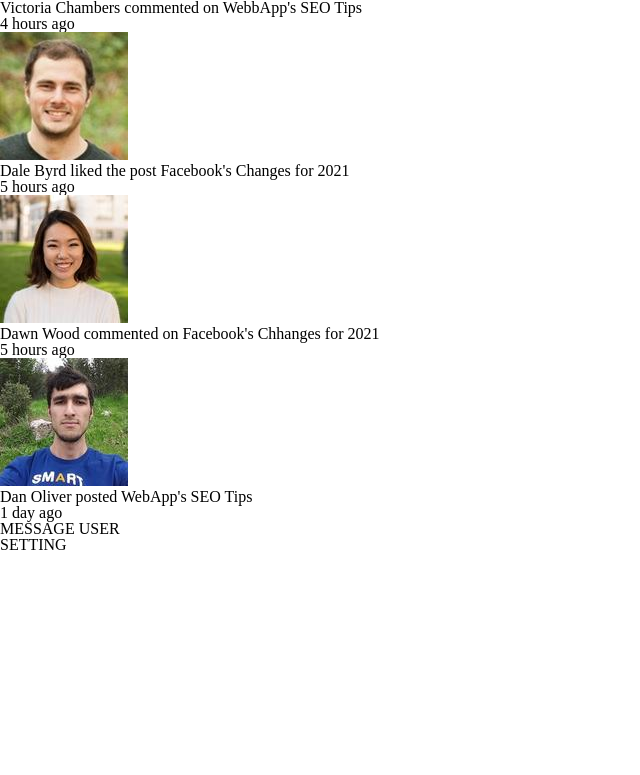
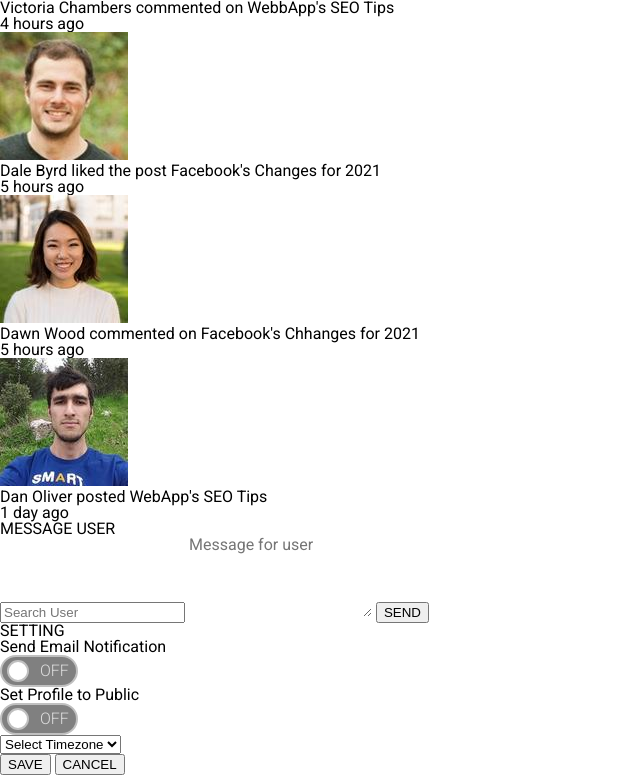
Before and after one commit to Ravel-Oliveira/TECHDEGREE_P7, a plain HTML site: page index.html in a window 1280 px wide. Shown: the part 3899-4674 px from the top of the page, without its empty margins (0-640 px from the left). Before the commit the page ends 4452 px from the top, so only its background shows below. Drawn offline with nearby package versions, Linux system fonts and the light colour scheme.

Commit message:
HTML + switch
Finished HTML and switch button

```diff
--- a/css/style.css
+++ b/css/style.css
@@ -8,7 +8,7 @@
     --light-gray: #c0c0c0;
     --light-gray2: #f5f5f5;
     --white: #FFFFFF;
-    font-family: 'Roboto Slab', serif;
+    font-family: 'Roboto', serif;
 }
 
 
@@ -39,3 +39,83 @@ nav {
         fill: var(--dark-purple);
     }
 }
+
+
+
+
+
+/* Initial code From Uiverse.io by Muaz-Aldalil */
+.toggle-checkbox {
+    -webkit-appearance: none;
+    -moz-appearance: none;
+    appearance: none;
+    display: none;
+}
+
+.toggle-switch {
+    background-color: gray;
+    width: 78px;
+    height: 32px;
+    border-radius: 16px;
+    border: 2px solid var(--light-gray);
+    position: relative;
+    transition: 0.3s;
+    cursor: pointer;
+}
+
+.toggle-switch::before {
+    content: "";
+    background-color: white;
+    border: 2px solid var(--light-gray);
+    width: 18px;
+    height: 18px;
+    position: absolute;
+    border-radius: 50%;
+    top: 3px;
+    left: 5px;
+    display: flex;
+    justify-content: center;
+    align-items: center;
+    color: #ddd;
+    transition: 0.3s;
+}
+
+.on-off::before {
+    content: "OFF";
+    font-family: "Roboto", sans-serif;
+    font-weight: 300;
+    font-style: normal;
+    position: absolute;
+    top: 6px;
+    left: 38px;
+    display: flex;
+    justify-content: center;
+    align-items: center;
+    color: #ddd;
+    /* transition: 0.3s; */
+}
+
+.toggle-checkbox:checked+.toggle-switch {
+    background-color: var(--purple);
+}
+
+.toggle-checkbox:checked+.toggle-switch .on-off::before {
+    content: "ON";
+    font-family: "Roboto", sans-serif;
+    font-weight: 300;
+    font-style: normal;
+    position: absolute;
+    top: 6px;
+    left: 6px;
+    display: flex;
+    justify-content: center;
+    align-items: center;
+    color: var(--white);
+    /* transition: 0.3s; */
+}
+
+.toggle-checkbox:checked+.toggle-switch::before {
+    content: "";
+    left: 48px;
+    color: var(--purple);
+}
--- a/index.html
+++ b/index.html
@@ -3,6 +3,9 @@
 <head>
     <meta charset="UTF-8">
     <meta name="viewport" content="width=device-width, initial-scale=1.0">
+    <link rel="preconnect" href="https://fonts.googleapis.com">
+    <link rel="preconnect" href="https://fonts.gstatic.com" crossorigin>
+    <link href="https://fonts.googleapis.com/css2?family=Roboto:wght@300;400;500;700;900&display=swap" rel="stylesheet">
     <link rel="stylesheet" href="css/reset.css">
     <link rel="stylesheet" href="css/style.css">
     <title>Document</title>
@@ -183,14 +186,60 @@
                 </div>
             </div>
             <!-- message and settings section -->
-             <div class="message-setting">
+            <div class="message-setting">
                 <div class="message-wrapper">
                     <h3>MESSAGE USER</h3>
+                    <div class="message">
+                        <input type="text" id="search" name="search" placeholder="Search User" required>
+                        <textarea name="user-message" id="user-message" placeholder="Message for user" rows="5"></textarea>
+                        <button class="btn message">SEND</button>
+                    </div>
                 </div>
                 <div class="setting-wrapper">
                     <h3>SETTING</h3>
+                    <div class="email">
+                        <p>Send Email Notification</p>
+                        <label>
+                            <input type="checkbox" class="toggle-checkbox">
+                            <div class="toggle-switch"><span class="on-off"></span></div>
+                        </label>
+                    </div>
+                    <div class="profile">
+                        <p>Set Profile to Public</p>
+                        <label>
+                            <input type="checkbox" class="toggle-checkbox">
+                            <div class="toggle-switch"><span class="on-off"></span></div>
+                        </label>
+                    </div>
+                    <select name="timezone" id="timezone" class="zone" required>
+                        <option value="" selected disabled hidden>Select Timezone</option>
+                        <option value="UTC+0">UTC+0</option>
+                        <option value="UTC-7">UTC-7</option>
+                        <option value="UTC-6">UTC-6</option>
+                        <option value="UTC-5">UTC-5</option>
+                        <option value="UTC-4">UTC-4</option>
+                        <option value="UTC-3">UTC-3</option>
+                        <option value="UTC-2">UTC-2</option>
+                        <option value="UTC-1">UTC-1</option>
+                        <option value="UTC+1">UTC+1</option>
+                        <option value="UTC+2">UTC+2</option>
+                        <option value="UTC+3">UTC+3</option>
+                        <option value="UTC+4">UTC+4</option>
+                        <option value="UTC+5">UTC+5</option>
+                        <option value="UTC+6">UTC+6</option>
+                        <option value="UTC+7">UTC+7</option>
+                        <option value="UTC+8">UTC+8</option>
+                        <option value="UTC+9">UTC+9</option>
+                        <option value="UTC+10">UTC+10</option>
+                        <option value="UTC+11">UTC+11</option>
+                        <option value="UTC+12">UTC+12</option>
+                    </select>
+                    <div class="btn-wrapper">
+                        <button class="btn save">SAVE</button>
+                        <button class="btn cancel">CANCEL</button>
+                    </div>
                 </div>
-             </div>
+            </div>
         </div>
     </div>
 
```
